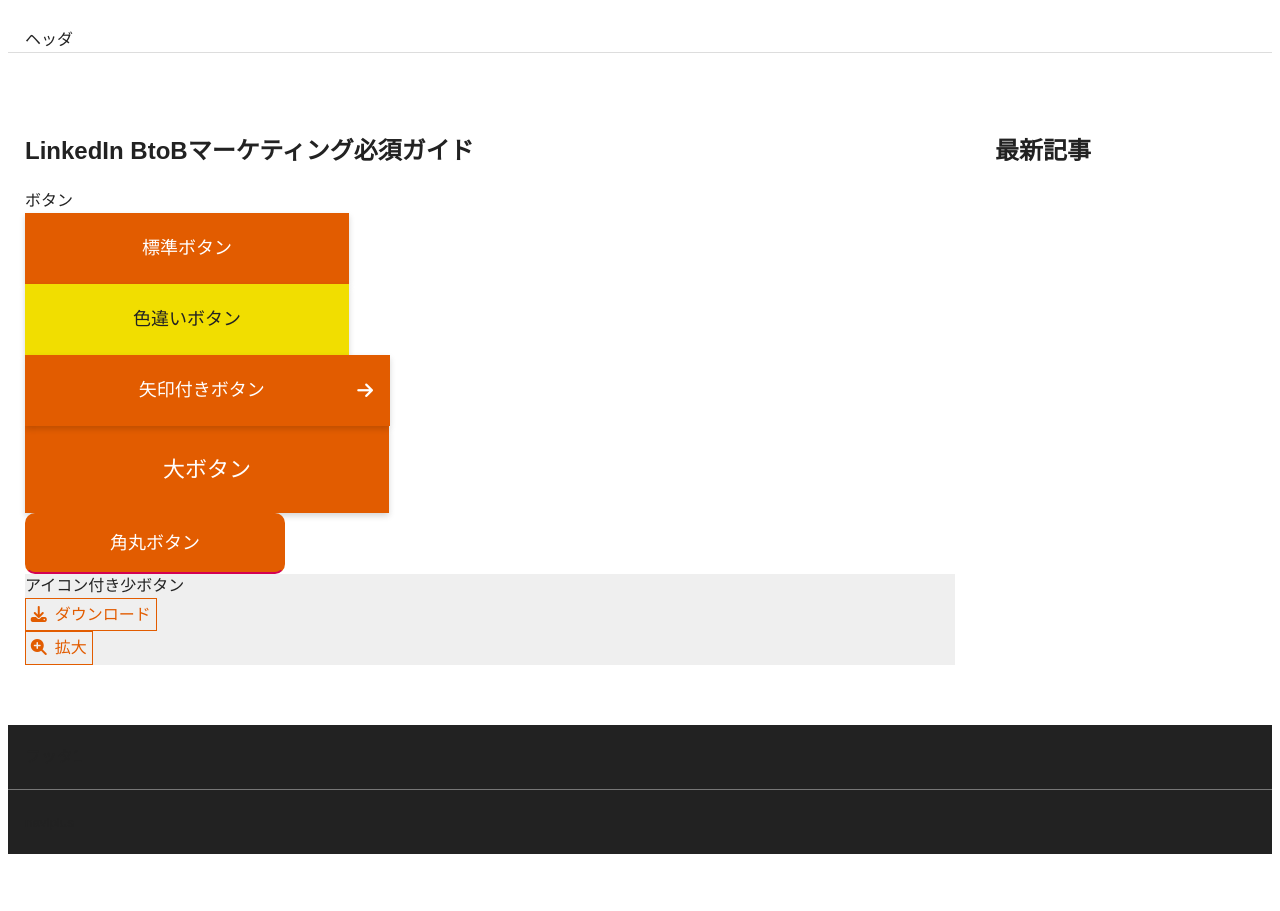
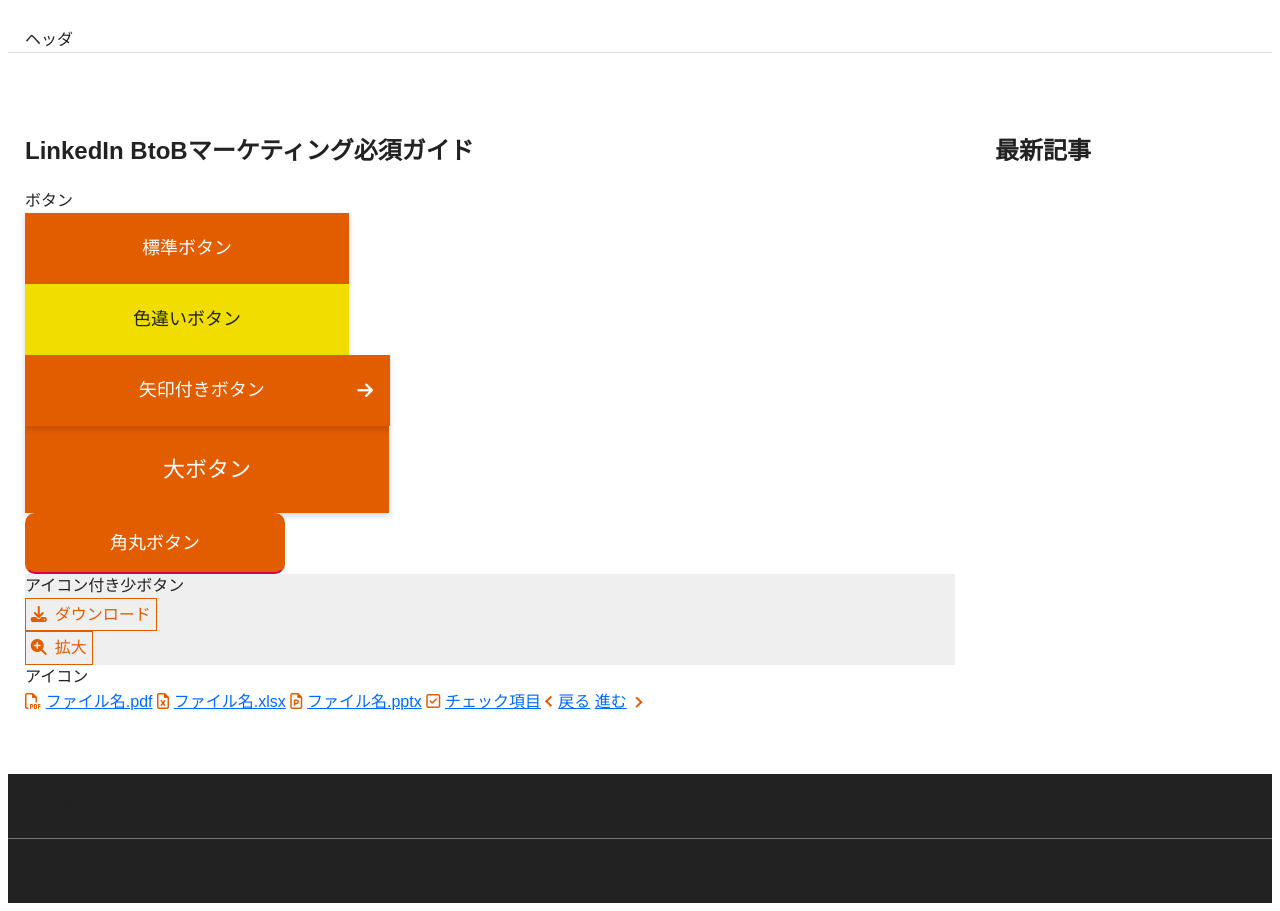
Before and after one commit to ng3rdstmadgke/css_design_ch4_ch7, a website: page html/index.html in a window 1280 px wide. Before the commit the page ends 862 px from the top, so only its background shows below. Drawn offline with Linux system fonts and the light colour scheme.

Commit message:
アイコン

```diff
--- a/html/index.html
+++ b/html/index.html
@@ -47,6 +47,17 @@
 					</div>
 				</div>
 			</section>
+			<section>
+				<div>アイコン</div>
+				<div>
+					<span class="el_beforeIcon el_beforeIcon__pdf"><a href="#">ファイル名.pdf</a></span>
+					<span class="el_beforeIcon el_beforeIcon__excel"><a href="#">ファイル名.xlsx</a></span>
+					<span class="el_beforeIcon el_beforeIcon__PP"><a href="#">ファイル名.pptx</a></span>
+					<span class="el_beforeIcon el_beforeIcon__checkSquare"><a href="#">チェック項目</a></span>
+					<span class="el_beforeIcon el_beforeIcon__chevLeft"><a href="#">戻る</a></span>
+					<span class="el_afterIcon el_afterIcon__chevRight"><a href="#">進む</a></span>
+				</div>
+			</section>
 		</article>
 	</main>
 
--- a/src/index.css
+++ b/src/index.css
@@ -105,6 +105,7 @@
 
 /* === === === モジュールグループ === === === */
 
+/* --- --- --- ボタン --- --- --- */
 /**
  * ■ display : http://www.htmq.com/style/display.shtml , https://saruwakakun.com/html-css/basic/display#section4
  * ブロックレベル、インライン、テーブル、ルビ、フレックスコンテナなどの、要素の表示形式を指定する
@@ -242,6 +243,8 @@
 	color: #e25c00;
 }
 
+/* --- --- --- アイコン付き小ボタン --- --- --- */
+
 .el_beforeIconBtn {
 	/* 使用されるコンテキストのフォントサイズに合わせたいため、フォントサイズは設定しない */
 	position: relative;
@@ -274,6 +277,59 @@
 	transform: translateY(-6%); /* アイコンが若干下よりに見えてしまうので上に寄せる */
 }
 
+/* --- --- --- アイコン --- --- --- */
+
+/* span タグの ::before 疑似要素としてアイコンを生成しないと、 IE で アイコンにも a タグの下線が入ってしまう */
+.el_beforeIcon::before {
+	display: inline-block;
+	margin-right: .3em; /* フォントサイズが変わってもアイコンとテキストの間を適切に開けるためのスタイリング */
+	color: #e25c00;
+	font-family: 'Font Awesome 5 Free';
+	font-weight: 400; /* Font Awesome のアイコンを表示させるための指定 */
+}
+
+.el_beforeIcon.el_beforeIcon__pdf::before {
+	content: '\f1c1';
+}
+
+.el_beforeIcon.el_beforeIcon__excel::before {
+	content: '\f1c3';
+}
+
+.el_beforeIcon.el_beforeIcon__PP::before {
+	content: '\f1c4';
+}
+
+.el_beforeIcon.el_beforeIcon__checkSquare::before {
+	content: '\f14a';
+}
+
+.el_beforeIcon.el_beforeIcon__chevLeft::before { /* 三角形の1辺gないような図形歯 chevron と呼ぶ */
+	content: '';
+	width: .375em;
+	height: .375em;
+	border-bottom: .125em solid #e25c00; /* 矢印のベースとなる図形を border-bottom, border-left で描画 */
+	border-left: .125em solid #e25c00;
+	transform: rotate(45deg) translateY(-30%); /* 45度時計回りに回転させて、30%上に移動する */
+}
+
+.el_afterIcon::after {
+	display: inline-block;
+	margin-left: .3em;
+	color: #e25c00;
+	font-family: 'Font Awesome 5 Free';
+	font-weight: 900;
+}
+
+.el_afterIcon.el_afterIcon__chevRight::after {
+	content: '';
+	width: .375em;
+	height: .375em;
+	border-top: .125em solid #e25c00;
+	border-right: .125em solid #e25c00;
+	transform: rotate(45deg) translateY(-15%);
+}
+
 /* === === === ヘルパーグループ === === === */
 
 .hp_btGray {
```
Also changed, not shown: html/bundle.js (+1 -1 lines).
